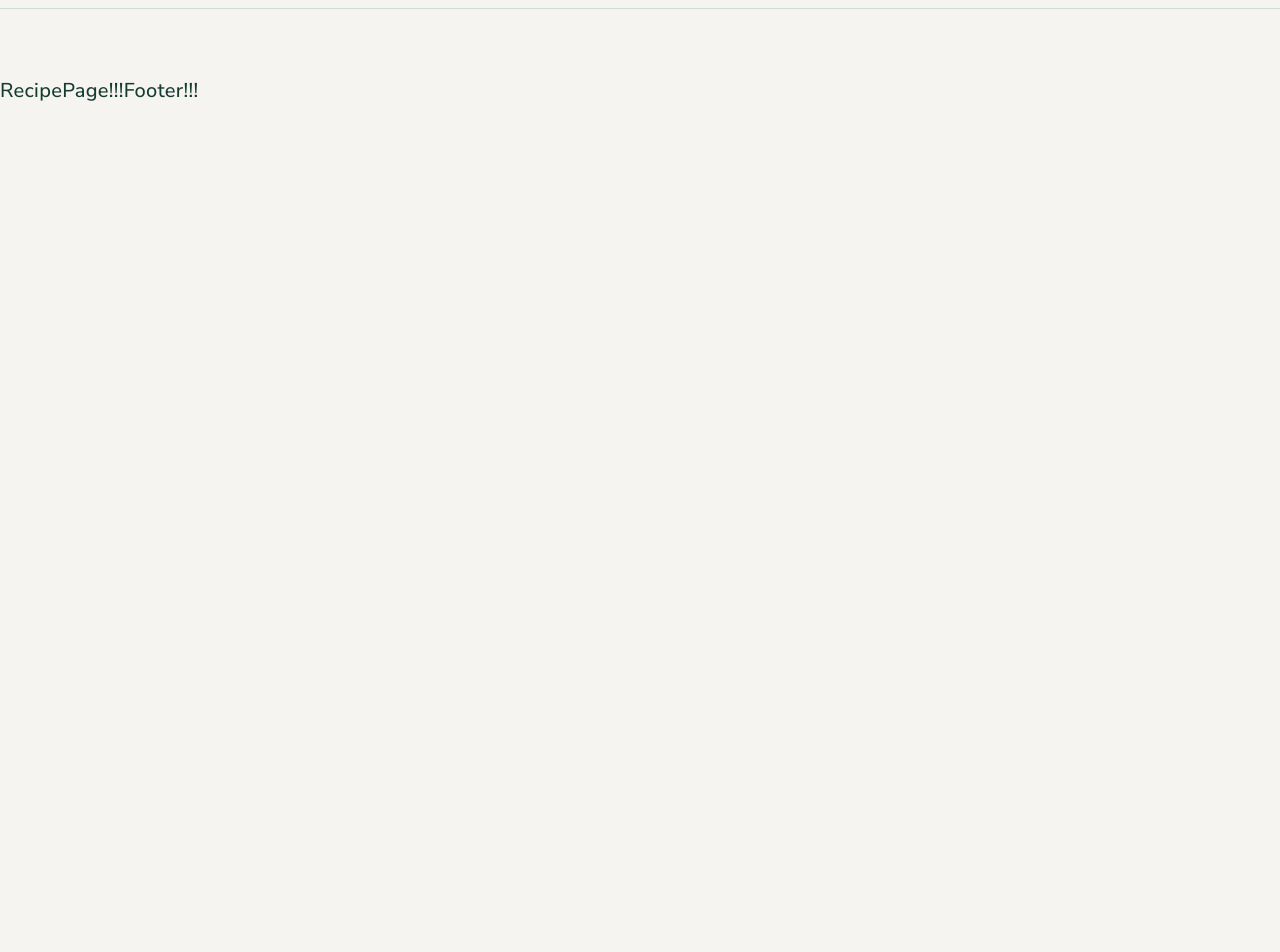
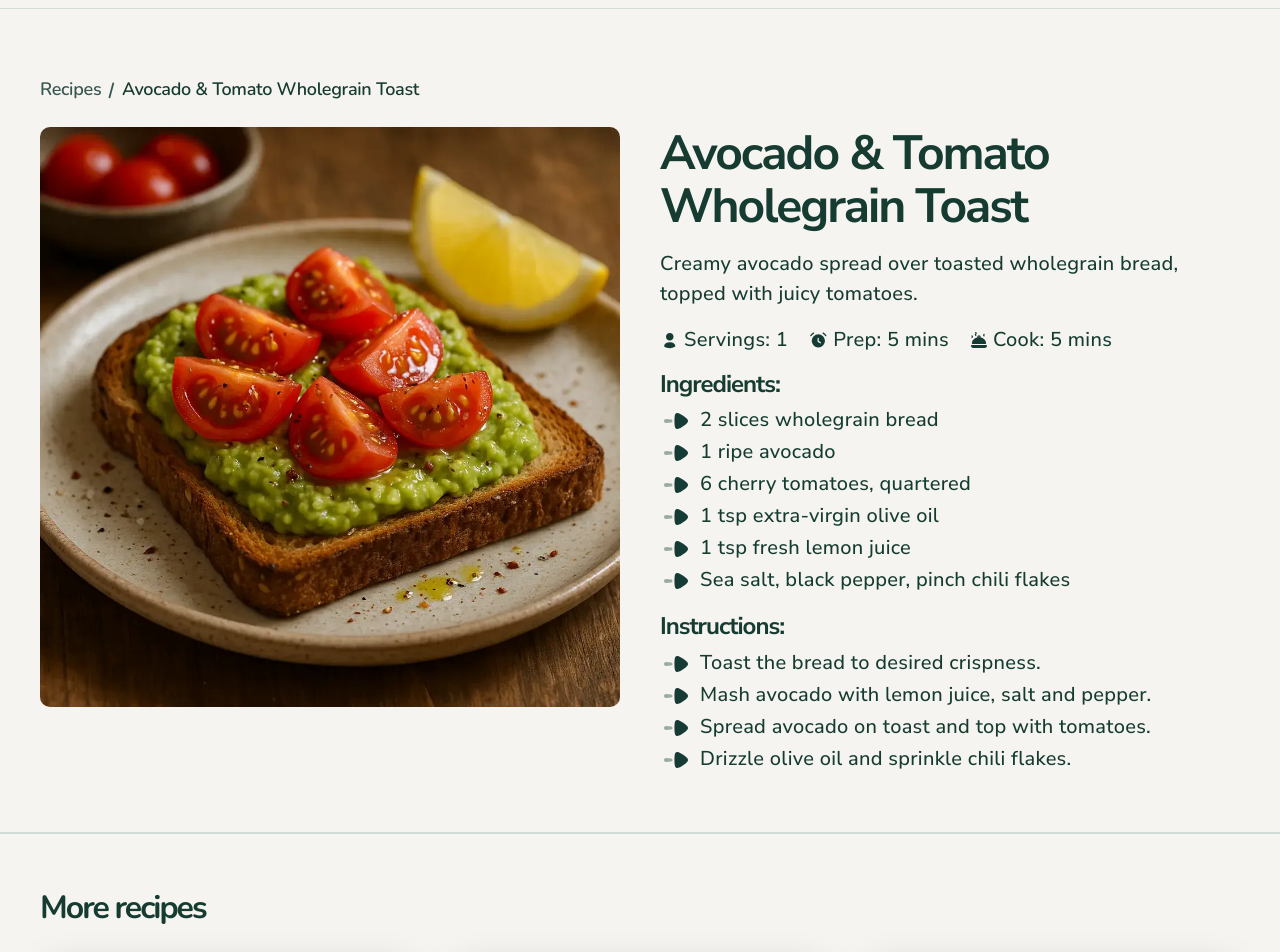
Before and after one commit to AcharaChisomSolomon/recipe-finder-website, a React (Vite) app: page /recipe/avocado-tomato-wholegrain-toast in a window 1280 px wide. Shown: the part 80-1032 px from the top of the page. Before the commit the page ends 800 px from the top, so only its background shows below. Built offline with nearby package versions, Linux system fonts and the light colour scheme.

Commit message:
feat: Refactor RecipePage component to include recipe details and navigation

```diff
--- a/src/App.jsx
+++ b/src/App.jsx
@@ -1,6 +1,5 @@
 import { BrowserRouter as Router, Routes, Route } from 'react-router-dom'
 
-// Import your page components (create these as needed)
 import Home from './pages/Home'
 import Recipes from './pages/Recipes'
 import RecipePage from './pages/RecipePage'
--- a/src/globalStyles.js
+++ b/src/globalStyles.js
@@ -144,6 +144,7 @@ export const GlobalStyles = css`
   }
   h1 {
     font-size: clamp(2.5rem, 1.282vw + 2.019rem, 3rem);
+    letter-spacing: -2px;
   }
 
   /*
--- a/src/imageMap.js
+++ b/src/imageMap.js
@@ -56,22 +56,4 @@ export const getImage = (slug, size = 'large') => {
   return imageMap[slug]?.[size] || null
 }
 
-// Helper function to get all images for a slug
-export const getImages = (slug) => {
-  return imageMap[slug] || null
-}
-
-// Helper function for responsive images
-export const getResponsiveImageProps = (slug, alt = '') => {
-  const images = getImages(slug)
-  if (!images) return null
-
-  return {
-    src: images.large,
-    srcSet: `${images.small} 400w, ${images.large} 800w`,
-    sizes: "(max-width: 400px) 400px, 800px",
-    alt: alt || slug.replace(/-/g, ' ')
-  }
-}
-
 export default imageMap
--- a/src/pages/RecipePage.jsx
+++ b/src/pages/RecipePage.jsx
@@ -1,7 +1,218 @@
-export default function RecipePage() {
+import React from "react"
+import RecipesContext from "../recipesContext"
+import { Link, useParams } from "react-router-dom"
+import styled from "@emotion/styled"
+import RecipeCard from "./RecipeCard"
+import { getImage } from "../imageMap"
+
+import IconServings from '../assets/images/icon-servings.svg'
+import IconPrepTime from '../assets/images/icon-prep-time.svg'
+import IconCookTime from '../assets/images/icon-cook-time.svg'
+import IconBulletPoint from '../assets/images/icon-bullet-point.svg'
+import { QUERIES } from "../constants"
+
+function getNextThreeRecipes(recipes, id) {
+  const output = []
+
+  for (let i = 1; i <= 3; i++) {
+    output.push(recipes[(id + i) % recipes.length])
+  }
+
+  return output
+}
+
+function LineItem({ item }) {
   return (
-    <>
-      RecipePage!!!
-    </>
+    <List>
+      <img src={IconBulletPoint} alt="" />
+      <span>{item}</span>
+    </List>
   )
 }
+
+export default function RecipePage() {
+  const recipesData = React.useContext(RecipesContext)
+  const { name } = useParams()
+
+  const recipe = recipesData.find(r => name === r.slug)
+  const nextRecipes = getNextThreeRecipes(recipesData, recipe.id)
+
+  const {
+    title,
+    slug,
+    overview,
+    servings,
+    prepMinutes,
+    cookMinutes,
+    ingredients,
+    instructions
+  } = recipe
+
+  return (
+    <Wrapper>
+
+      <BreadCrumbs>
+        <Crumb to='/recipes'>Recipes</Crumb>
+        <span>{title}</span>
+      </BreadCrumbs>
+
+      <MainContainer>
+        <div>
+          <Image src={getImage(slug)} alt="" />
+        </div>
+        <MainSection>
+          <h1>{title}</h1>
+          <p>{overview}</p>
+          <RecipeFacts>
+            <RecipeFact>
+              <RecipeFactIcon src={IconServings} alt="" />
+              <span>Servings: {servings}</span>
+            </RecipeFact>
+            <RecipeFact>
+              <RecipeFactIcon src={IconPrepTime} alt="" />
+              <span>Prep: {prepMinutes} min{prepMinutes > 1 && 's'}</span>
+            </RecipeFact>
+            <RecipeFact>
+              <RecipeFactIcon src={IconCookTime} alt="" />
+              <span>Cook: {cookMinutes} min{cookMinutes > 1 && 's'}</span>
+            </RecipeFact>
+          </RecipeFacts>
+          <div>
+            <h3>Ingredients:</h3>
+            <Lists>
+              {ingredients.map((i, id) => (
+                <LineItem key={id} item={i}/>
+                ))}
+            </Lists>
+          </div>
+          <div>
+            <h3>Instructions:</h3>
+            <Lists>
+              {instructions.map((i, id) => (
+                <LineItem key={id} item={i}/>
+                ))}
+            </Lists>
+          </div>
+        </MainSection>
+      </MainContainer>
+
+      <Divider />
+
+      <section>
+        <SubTitle>More recipes</SubTitle>
+        <RecipeCards>
+          {nextRecipes.map(r => (<RecipeCard key={r.id} data={r} />))}
+        </RecipeCards>
+      </section>
+
+    </Wrapper>
+  )
+}
+
+const Wrapper = styled.main`
+  max-width: calc(1312 / 16 * 1rem);
+  margin: 0 auto;
+  padding-inline: clamp(1rem, 3.529vw + -0.324rem, 2.5rem);
+
+  h3 {
+    font-size: var(--fs-24);
+    letter-spacing: -1px;
+    margin-block-end: var(--spacing-0100);
+  }
+`;
+
+const BreadCrumbs = styled.div`
+  font-size: var(--fs-18);
+  letter-spacing: -0.3px;
+  font-weight: var(--fw-semibold);
+  font-family: var(--font-primary);
+  margin-bottom: var(--spacing-0300);
+`;
+
+const Crumb = styled(Link)`
+  color: var(--neutral-600);
+  text-decoration: none;
+
+  &::after {
+    content: '|';
+    display: inline-block;
+    transform: rotate(15deg);
+    padding-inline: var(--spacing-0100);
+  }
+
+  &:hover {
+    text-decoration: revert;
+  }
+`;
+
+const MainContainer = styled.section`
+  display: grid;
+  gap: var(--spacing-0600) var(--spacing-0500);
+
+  @media (min-width: calc(900 / 16 * 1rem)) {
+    grid-template-columns: 1fr 1fr;
+  }
+`;
+
+const Image = styled.img`
+  border-radius: var(--radius-0010);
+`;
+
+const MainSection = styled.div`
+  display: flex;
+  flex-direction: column;
+  gap: var(--spacing-0200);
+`
+
+const RecipeFacts = styled.div`
+  display: flex;
+  flex-wrap: wrap;
+  gap: 0 var(--spacing-0250);
+`;
+
+const RecipeFact = styled.div`
+  display: flex;
+  align-items: center;
+  gap: var(--spacing-0050);
+`;
+
+const RecipeFactIcon = styled.img`
+  flex-shrink: 0;
+`;
+
+const Lists = styled.ul`
+  padding: 0;
+  list-style: none;
+`;
+
+const List = styled.li`
+  display: flex;
+  align-items: start;
+  gap: var(--spacing-0100);
+
+  img {
+    flex-shrink: 0;
+  }
+`;
+
+const Divider = styled.hr`
+  border: none;
+  width: calc(100% + clamp(1rem, 3.529vw + -0.324rem, 2.5rem) * 2);
+  height: 2px;
+  background-color: var(--neutral-300);
+  margin-inline-start: calc(-1 * clamp(1rem, 3.529vw + -0.324rem, 2.5rem));
+  margin-block: clamp(3rem, 14.815vw + -8.333rem, 5rem);
+`;
+
+const SubTitle = styled.h2`
+  font-size: var(--fs-32);
+  font-weight: var(--fw-bold);
+  font-family: var(--font-primary);
+  margin-block-end: var(--spacing-0400);
+`;
+
+const RecipeCards = styled.section`
+  display: grid;
+  gap: var(--spacing-0400);
+  grid-template-columns: repeat(auto-fill, minmax(min(350px, 100%), 1fr));
+`;
```
